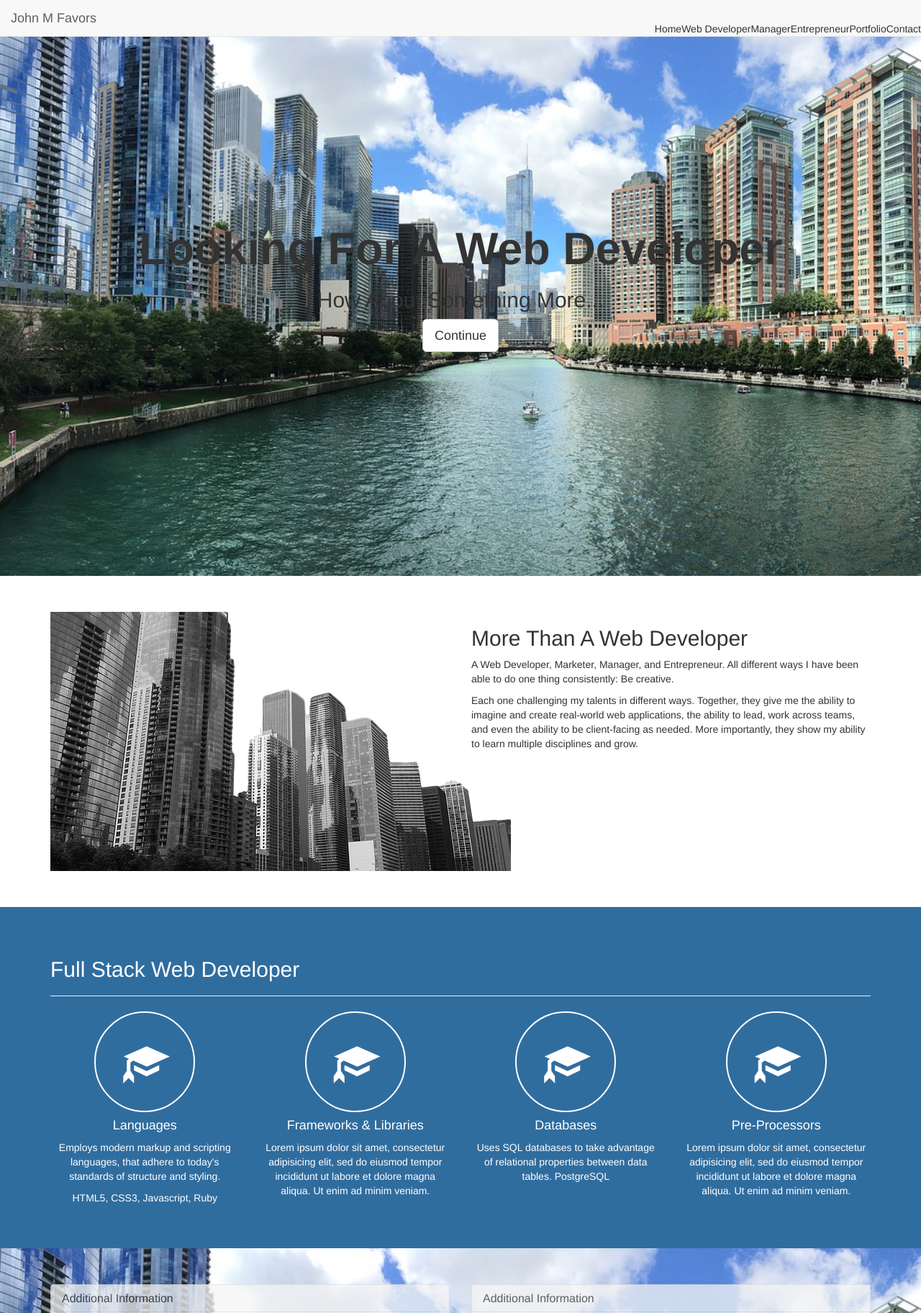
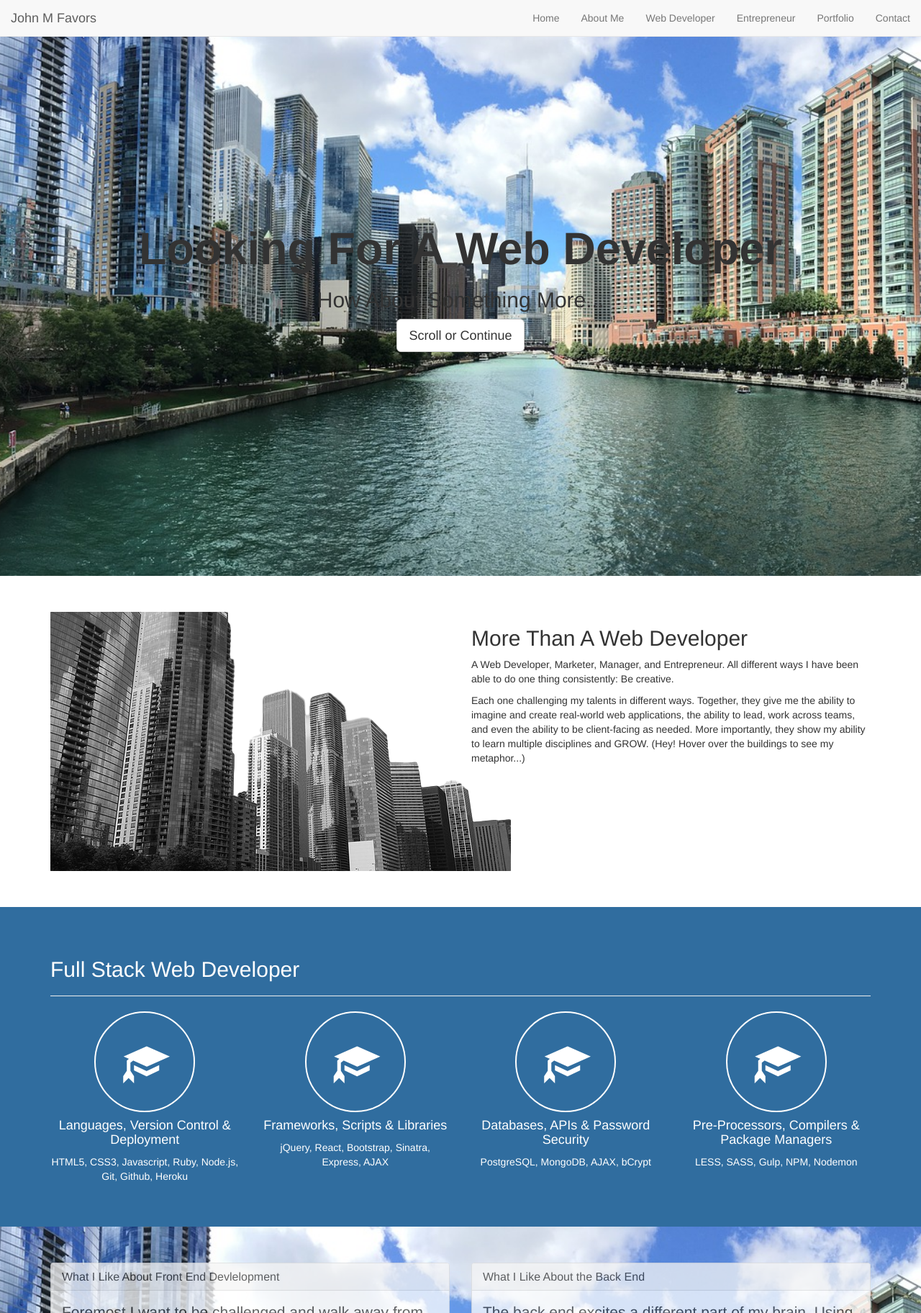
Before and after one commit to ga-chicago/wdi-portfolio, a PHP site: page / in a window 1280 px wide. Shown: the top 1824 px of the page at 72% size. Run offline with PHP 8.4, Linux system fonts and the light colour scheme; some libraries are stand-ins or nearby versions.

Commit message:
updated skills list

```diff
--- a/parallax/CSS/style.css
+++ b/parallax/CSS/style.css
@@ -2,6 +2,11 @@
 html, body {
 	height: 100%;
 	width: 100%;
+}
+
+li {
+	list-style-type: none;
+	text-align: center;
 }
 
 /* main content sections */
@@ -40,16 +45,25 @@ html, body {
 	-o-background-size: cover;
 }
 
-#web_developer {
+#developer {
 	background-color: #306d9f;
 	color: #ffffff;
 }
 
-div img.desaturate {
+div img.desaturated {
 	filter: grayscale(100%);
 }
 
-#web_developer .glyphicon {
+div img.desaturated {
+	transition: all 1s ease;
+}
+
+img.desaturated:hover {
+	transform: scale(1.6);
+}
+
+
+#developer .glyphicon {
 	border: 2px solid #FFFFFF;
 	border-radius: 50%;
 	display: inline-block;
@@ -81,6 +95,16 @@ img.apps {
 	width: 75%;
 }
 
+div.quote {
+	margin: 0 auto;
+}
+
+blockquote p{
+	font-size: 2em;
+	font-style: italic;
+}
+
+
 footer {
 	padding: 20px 0;
 }
@@ -94,7 +118,7 @@ footer .glyphicon:hover {
 	color: #306d9f;
 }
 
-#contact .fa-github {
+#portfolio .fa-github {
 	font-size: 60px;
 }
 
--- a/parallax/index.html
+++ b/parallax/index.html
@@ -31,12 +31,12 @@
 
 		<div class="collapse navbar-collapse" id="navbar-collapse-main">
 			<ul class="nav navbar-nav navbar-right">
-				<li><a href ="#home"></a>Home</li>
-				<li><a href="#web_developer"></a>Web Developer</li>
-				<li><a href="#manager"></a>Manager</li>
-				<li><a href="#entrepreneur"></a>Entrepreneur</li>
-				<li><a href="portfolio"></a>Portfolio</li>
-				<li><a href="contact"></a>Contact</li>
+				<li><a href ="#home">Home</a></li>
+				<li><a href="#about">About Me</a></li>
+				<li><a href="#developer">Web Developer</a></li>
+				<li><a href="#entrepreneur">Entrepreneur</a></li>
+				<li><a href="#portfolio">Portfolio</a></li>
+				<li><a href="contact">Contact</a></li>
 			</ul>
 		</div>
 
@@ -48,30 +48,30 @@
 	<div class="text-vcenter">
 		<h1>Looking For A Web Developer</h1>
 		<h2>How About Something More...</h2>
-			<a href="#web_developer" class="btn btn-default btn-lg">Continue</a>
+			<a href="#about" class="btn btn-default btn-lg">Scroll or Continue</a>
 	</div>
 </div>
 
-<!--Web Developer-->
+<!--About Me Section-->
 <div id="about" class="pad-section">
 	<div class="container">
 		<div class="row">
 			<div class="col-md-6">
-				<img class="desaturate" src="images/chicago-front.png">
+				<img class="desaturated" src="images/chicago-front.png">
 			</div>
 
 			<div class="col-md-6">
 				<h2>More Than A Web Developer
 				</h2>
-				<p>A Web Developer, Marketer, Manager, and Entrepreneur.  All different ways I have been able to do one thing consistently: Be creative. </p> <p>Each one challenging my talents in different ways.  Together, they give me the ability to imagine and create real-world web applications, the ability to lead, work across teams, and even the ability to be client-facing as needed. More importantly, they show my ability to learn multiple disciplines and grow.</p>
+				<p>A Web Developer, Marketer, Manager, and Entrepreneur.  All different ways I have been able to do one thing consistently: Be creative. </p> <p>Each one challenging my talents in different ways.  Together, they give me the ability to imagine and create real-world web applications, the ability to lead, work across teams, and even the ability to be client-facing as needed. More importantly, they show my ability to learn multiple disciplines and GROW. (Hey! Hover over the buildings to see my metaphor...)</p>
 			</div>
 
 		</div>
 	</div>
 </div>
 
-<!--Manager-->
-<div id="web_developer" class="pad-section">
+<!--Web Development Skill Highlight Section-->
+<div id="developer" class="pad-section">
 	<div class="container">
 
 		<h2>Full Stack Web Developer</h2> <hr/>
@@ -80,55 +80,45 @@
 
 			<div class="col-sm-3 col xs-6">
 				<i class="glyphicon glyphicon-education"> </i>
-				<h4>Languages</h4>
-				<p>Employs modern markup and scripting languages, that adhere to today's standards of structure and styling.</p>
-				<p>HTML5, CSS3, Javascript, Ruby
-				</p>
+				<h4>Languages, Version Control & Deployment</h4>
+				<p>HTML5, CSS3, Javascript, Ruby, Node.js, Git, Github, Heroku</p>
 			</div>
 
 			<div class="col-sm-3 col xs-6">
 				<i class="glyphicon glyphicon-education"> </i>
-				<h4>Frameworks & Libraries</h4>
-				<p>Lorem ipsum dolor sit amet, consectetur adipisicing elit, sed do eiusmod tempor incididunt ut labore et dolore magna aliqua. Ut enim ad minim veniam.
-				</p>
+				<h4>Frameworks, Scripts & Libraries</h4>
+				<p>jQuery, React, Bootstrap, Sinatra, Express, AJAX</p>
 			</div>
 
 			<div class="col-sm-3 col xs-6">
 				<i class="glyphicon glyphicon-education"> </i>
-				<h4>Databases</h4>
-				<p>Uses SQL databases to take advantage of relational properties between data tables.  PostgreSQL
-				</p>
+				<h4>Databases, APIs & Password Security</h4>
+				<p>PostgreSQL, MongoDB, AJAX, bCrypt</p>
 			</div>
 
 			<div class="col-sm-3 col xs-6">
 				<i class="glyphicon glyphicon-education"> </i>
-				<h4>Pre-Processors</h4>
-				<p>Lorem ipsum dolor sit amet, consectetur adipisicing elit, sed do eiusmod tempor incididunt ut labore et dolore magna aliqua. Ut enim ad minim veniam.
-				</p>
+				<h4>Pre-Processors, Compilers & Package Managers</h4>
+				<p>LESS, SASS, Gulp, NPM, Nodemon</p>
 			</div>
 
 		</div>
 	</div>
 </div>
 
-<!--Entrepraneur-->
+<!--Panels for Two Paragraphs More About Me-->
 <div id="entrepreneur" class="pad-section">
 	<div class="container">
 		<div class="row">
 			<div class="col-sm-6">
 				<div class="panel panel-default">
 					<div class="panel-heading">
-						<h2 class="panel-title">Additional Information</h2>
+						<h2 class="panel-title">What I Like About Front End Devlelopment</h2>
 					</div>
 
 					<div class="panel-body lead">
-						<p class="lead">Lorem ipsum dolor sit amet, consectetur adipisicing elit, sed do eiusmod
-						tempor incididunt ut labore et dolore magna aliqua. Ut enim ad minim veniam,
-						quis nostrud exercitation ullamco laboris nisi ut aliquip ex ea commodo
-						consequat. Duis aute irure dolor in reprehenderit in voluptate velit esse
-						cillum dolore eu fugiat nulla pariatur. Excepteur sint occaecat cupidatat non
-						proident, sunt in culpa qui officia deserunt mollit anim id est laborum.
-						</p>
+						<p class="lead">Foremost I want to be challenged and walk away from every project having learned something new.  Whether its Saas, e-commerce or everyday making a one-page parallax design for a job seeker, I enjoy projects that I know are going to be used everday.  The front end can also contain marketing material, SEO information and a UX focus.  All things I am interested in. Seeing the front-end come together gives gratification to both my creative and business sides, and keeps me excited about seeing a project come together.
+
 					</div>
 				</div>
 			</div>
@@ -136,28 +126,24 @@
 			<div class="col-sm-6">
 				<div class="panel panel-default">
 					<div class="panel-heading">
-						<h2 class="panel-title">Additional Information</h2>
+						<h2 class="panel-title">What I Like About the Back End</h2>
 					</div>
 
 					<div class="panel-body lead">
-							Lorem ipsum dolor sit amet, consectetur adipisicing elit, sed do eiusmod
-							tempor incididunt ut labore et dolore magna aliqua. Ut enim ad minim veniam,
-							quis nostrud exercitation ullamco laboris nisi ut aliquip ex ea commodo
-							consequat. Duis aute irure dolor in reprehenderit in voluptate velit esse
-							cillum dolore eu fugiat nulla pariatur. Excepteur sint occaecat cupidatat non
-							proident, sunt in culpa qui officia deserunt mollit anim id est laborum.
+							The back end excites a different part of my brain.  Using structure and logic to make sure informaton is being processed and distributed correctly and quickly.  It requires careful thought and planning and contains the meat of how an idea goes from conception to reality.  The back end is important more complex websites, like community based sites, more friendly and useful, by handling the flow of information, scalability, and updating the client and server with the right data at the right time to make for awesome user experiences.
 					</div>
 				</div>
 			</div>
-
-			<div class="mb-wrap mb-style-1">
+<!-- Optional Quote Area -->
+			<div class="quote mb-wrap mb-style-1">
 				<div class="mb-thumb"></div>
 					<blockquote cite="http://www.gutenberg.org/ebooks/1257">
-						<p>Never fear quarrels, but seek hazardous adventures.</p>
+						<p>Happiness lies in the joy of achievement<p>
+						<p>and the thrill of creative effort.</p>
 					</blockquote>
 				<div class="mb-attribution">
-					<p class="mb-author">Alexandre Dumas</p>
-					<cite><a href="http://www.gutenberg.org/ebooks/1257">The Three Musketeers</a></cite>
+					<p class="mb-author">Franklin D. Roosevelt</p>
+					<cite><a href="https://www.brainyquote.com/quotes/authors/f/franklin_d_roosevelt.html">The Brainy Quote</a></cite>
 				</div>
 			</div>
 
@@ -166,8 +152,8 @@
 </div>
 
 
-<!--Contact information and Footer-->
-<div id="contact" class="pad-section">
+<!--Portfolio Information-->
+<div id="portfolio" class="pad-section">
 	<div class="contatiner">
 		<h2>My Portfolio</h2> <hr/>
 
@@ -200,6 +186,9 @@
 				<h4>My GitHub</h4>
 				<p>Checkout my Github.  To see the code for these projects and more.
 				</p>
+				<p>CONTACT:</p>
+				<p>email: johnmfavors@gmail.com
+				</p>
 			</div>
 
 		</div>
@@ -207,6 +196,7 @@
 </div>
 	</div>
 
+<!-- Footer and Contact Info -->
 	<footer>
 		<hr />
 		<div class="contatainer">
@@ -216,6 +206,7 @@
 
 </div>
 
+
 </body>
 
 </html>
```
